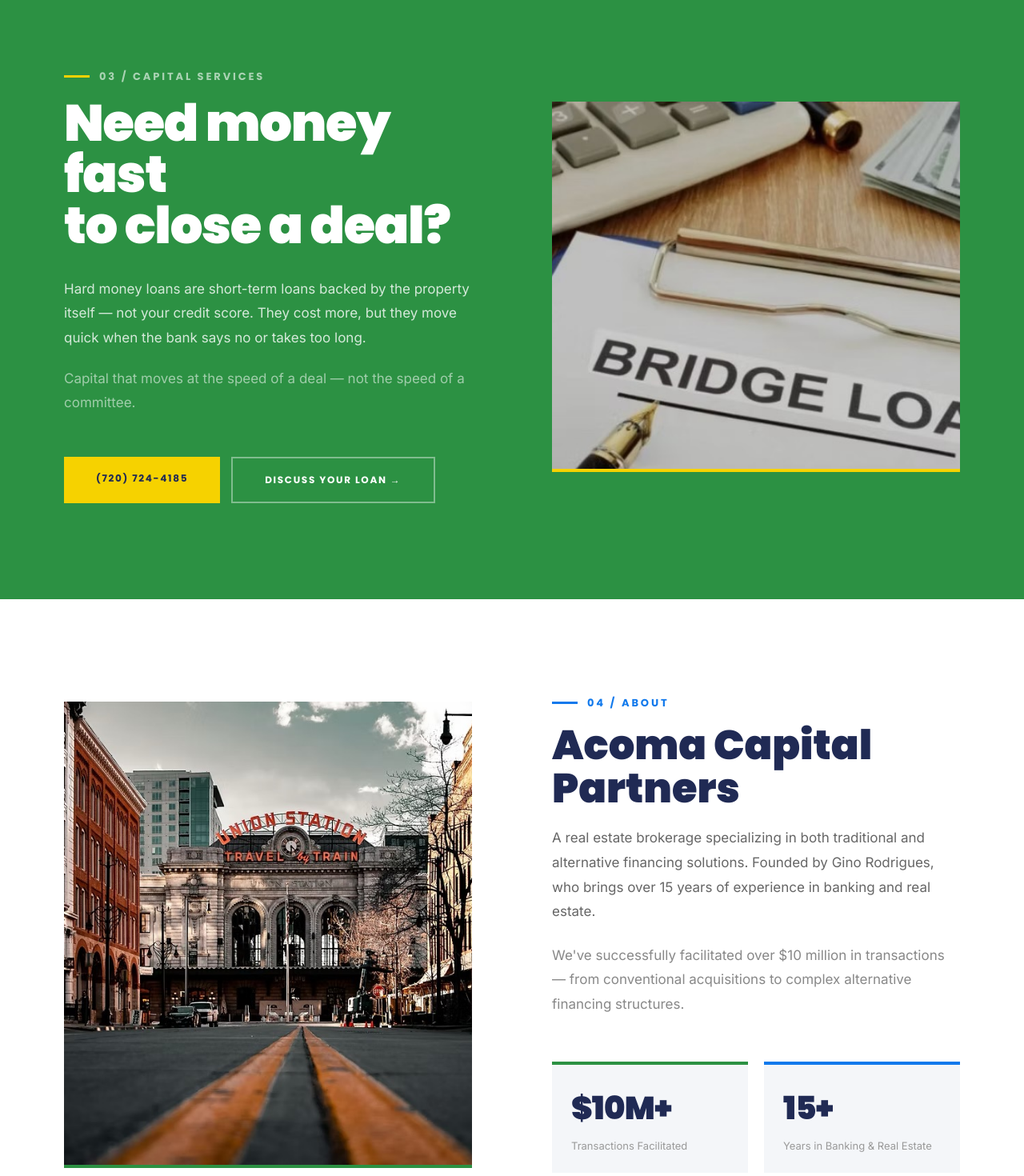
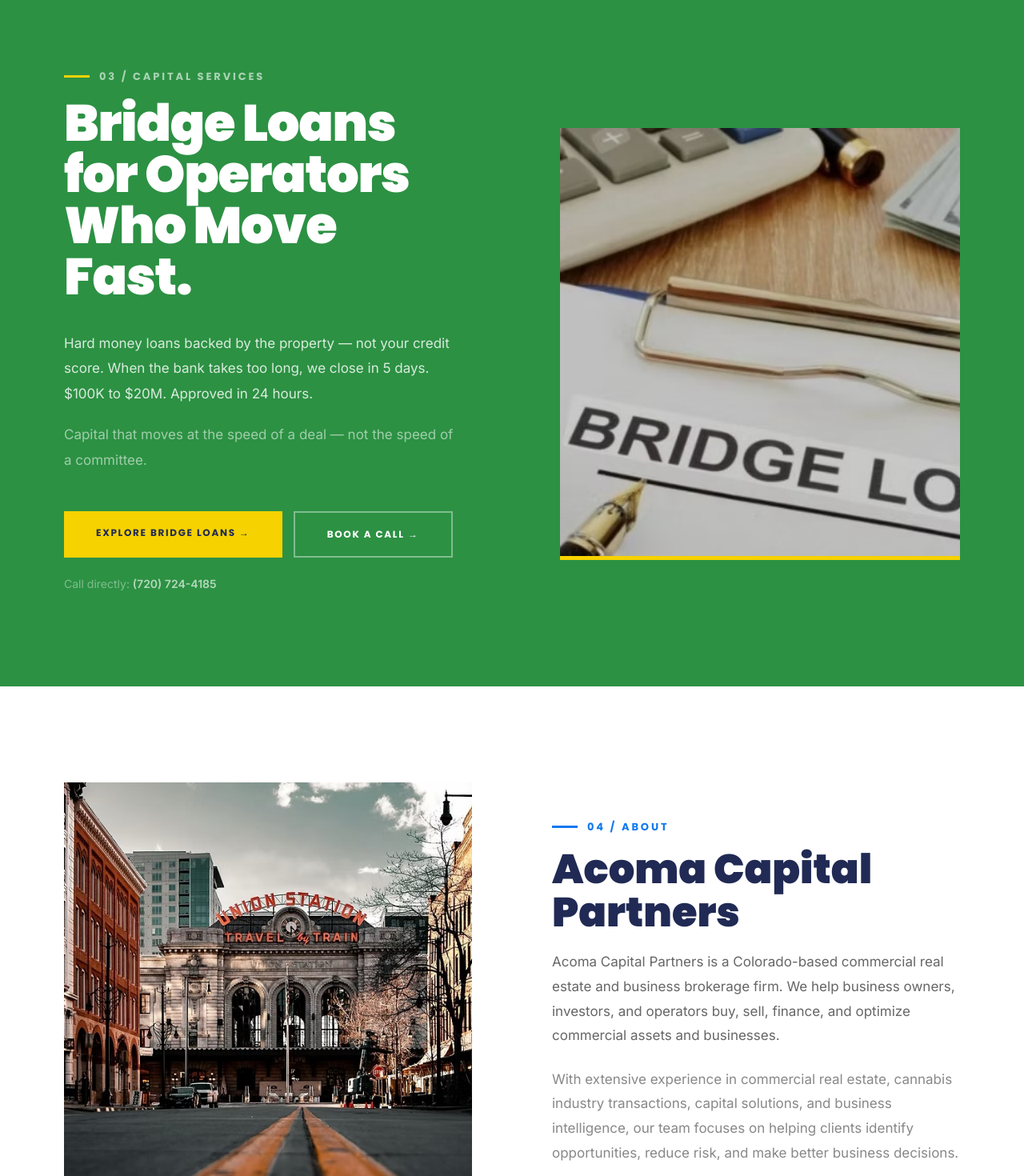
Before and after one commit to ginorod-droid/nextjs, a Next.js app: page / in a window 1280 px wide. Shown: the part 3800-5270 px from the top of the page at 80% size. Built offline with nearby package versions, Linux system fonts and the light colour scheme.

Commit message:
Hard money section — new title, breathing room, better buttons

```diff
--- a/app/page.tsx
+++ b/app/page.tsx
@@ -332,41 +332,51 @@
       </section>
 
       {/* ── HARD MONEY ── */}
-      <section id="hardmoney" style={{ padding: "120px 0", background: GREEN }}>
-        <div style={{ maxWidth: 1200, margin: "0 auto", padding: "0 40px", display: "grid", gridTemplateColumns: "1fr 1fr", gap: 100, alignItems: "center" }}>
-          <div>
+      <section id="hardmoney" style={{ background: GREEN, padding: "120px 0" }}>
+        <div style={{ maxWidth: 1200, margin: "0 auto", padding: "0 40px" }}>
+
+          {/* Section label */}
+          <FadeUp>
+            <p style={{ fontFamily: P, fontWeight: 700, fontSize: 13, letterSpacing: "0.22em", textTransform: "uppercase", color: "rgba(255,255,255,0.6)", marginBottom: 16, display: "flex", alignItems: "center", gap: 12 }}>
+              <span style={{ display: "inline-block", width: 32, height: 3, background: YELLOW, flexShrink: 0 }} />
+              03 / Capital Services
+            </p>
+          </FadeUp>
+
+          {/* Two-col: text left, image right — with generous gap */}
+          <div style={{ display: "grid", gridTemplateColumns: "1fr 1fr", gap: 120, alignItems: "center", marginTop: 8 }}>
             <FadeUp>
-              <p style={{ fontFamily: P, fontWeight: 700, fontSize: 13, letterSpacing: "0.22em", textTransform: "uppercase", color: "rgba(255,255,255,0.6)", marginBottom: 16, display: "flex", alignItems: "center", gap: 12 }}>
-                <span style={{ display: "inline-block", width: 32, height: 3, background: YELLOW, flexShrink: 0 }} />
-                03 / Capital Services
+              <h2 style={{ fontFamily: P, fontWeight: 900, fontSize: "clamp(36px,5vw,68px)", lineHeight: 1.0, color: W, marginBottom: 36, letterSpacing: "-0.02em" }}>
+                Bridge Loans for Operators Who Move Fast.
+              </h2>
+              <p style={{ fontFamily: I, fontSize: 17, lineHeight: 1.85, color: "rgba(255,255,255,0.82)", marginBottom: 20 }}>
+                Hard money loans backed by the property — not your credit score. When the bank takes too long, we close in 5 days. $100K to $20M. Approved in 24 hours.
               </p>
-              <h2 style={{ fontFamily: P, fontWeight: 900, fontSize: "clamp(36px,5vw,64px)", lineHeight: 1.0, color: W, marginBottom: 32, letterSpacing: "-0.02em" }}>
-                Need money fast<br />to close a deal?
-              </h2>
-              <p style={{ fontFamily: I, fontSize: 17, lineHeight: 1.8, color: "rgba(255,255,255,0.8)", marginBottom: 20 }}>
-                Hard money loans are short-term loans backed by the property itself — not your credit score. They cost more, but they move quick when the bank says no or takes too long.
-              </p>
-              <p style={{ fontFamily: I, fontSize: 17, lineHeight: 1.8, color: "rgba(255,255,255,0.55)", marginBottom: 52 }}>
+              <p style={{ fontFamily: I, fontSize: 17, lineHeight: 1.85, color: "rgba(255,255,255,0.55)", marginBottom: 48 }}>
                 Capital that moves at the speed of a deal — not the speed of a committee.
               </p>
-              <div style={{ display: "flex", gap: 14, flexWrap: "wrap" }}>
-                <a href="tel:7207244185" style={{ fontFamily: P, fontWeight: 700, fontSize: 12, letterSpacing: "0.14em", textTransform: "uppercase", background: YELLOW, color: NAVY, padding: "18px 40px", textDecoration: "none" }}>
-                  (720) 724-4185
+              <div style={{ display: "flex", gap: 14, flexWrap: "wrap", marginBottom: 24 }}>
+                <a href="/bridge-loans" style={{ fontFamily: P, fontWeight: 700, fontSize: 12, letterSpacing: "0.14em", textTransform: "uppercase", background: YELLOW, color: NAVY, padding: "18px 40px", textDecoration: "none" }}>
+                  Explore Bridge Loans →
                 </a>
-                <a href="/bridge-loans" style={{ fontFamily: P, fontWeight: 700, fontSize: 12, letterSpacing: "0.14em", textTransform: "uppercase", border: "2px solid rgba(255,255,255,0.4)", color: W, padding: "18px 40px", textDecoration: "none" }}>
-                  Discuss Your Loan →
+                <a href="https://calendar.google.com/calendar/u/0/appointments/schedules/AcZssZ09rs3O9rwu5VlkCzoqHWgwKnPa1cAivEx_mCwHugssbgmq6Kgc8NjBPUSvFlW-u82tAyBpePoI?gv=true" target="_blank" rel="noopener" style={{ fontFamily: P, fontWeight: 700, fontSize: 12, letterSpacing: "0.14em", textTransform: "uppercase", border: "2px solid rgba(255,255,255,0.4)", color: W, padding: "18px 40px", textDecoration: "none" }}>
+                  Book a Call →
                 </a>
+              </div>
+              <p style={{ fontFamily: I, fontSize: 14, color: "rgba(255,255,255,0.4)", marginBottom: 0 }}>
+                Call directly: <a href="tel:7207244185" style={{ color: "rgba(255,255,255,0.65)", textDecoration: "none", fontWeight: 600 }}>(720) 724-4185</a>
+              </p>
+            </FadeUp>
+
+            <FadeUp delay={0.15}>
+              <div style={{ position: "relative" }}>
+                <div style={{ position: "relative", height: 540, overflow: "hidden" }}>
+                  <Image src="/hardmoney.jpeg" alt="Bridge Loans" fill style={{ objectFit: "cover" }} />
+                </div>
+                <div style={{ position: "absolute", bottom: 0, left: 0, right: 0, height: 5, background: YELLOW }} />
               </div>
             </FadeUp>
           </div>
-          <FadeUp delay={0.15}>
-            <div style={{ position: "relative" }}>
-              <div style={{ position: "relative", height: 460, overflow: "hidden" }}>
-                <Image src="/hardmoney.jpeg" alt="Hard Money Loans" fill style={{ objectFit: "cover" }} />
-              </div>
-              <div style={{ position: "absolute", bottom: -3, left: 0, right: 0, height: 4, background: YELLOW }} />
-            </div>
-          </FadeUp>
         </div>
       </section>
 
@@ -391,22 +401,12 @@
                 Acoma Capital Partners
               </h2>
               <p style={{ fontFamily: I, fontSize: 17, lineHeight: 1.8, color: "#666", marginBottom: 24 }}>
-                A real estate brokerage specializing in both traditional and alternative financing solutions. Founded by Gino Rodrigues, who brings over 15 years of experience in banking and real estate.
+                Acoma Capital Partners is a Colorado-based commercial real estate and business brokerage firm. We help business owners, investors, and operators buy, sell, finance, and optimize commercial assets and businesses.
               </p>
               <p style={{ fontFamily: I, fontSize: 17, lineHeight: 1.8, color: "#888", marginBottom: 56 }}>
-                We&apos;ve successfully facilitated over $10 million in transactions — from conventional acquisitions to complex alternative financing structures.
+                With extensive experience in commercial real estate, cannabis industry transactions, capital solutions, and business intelligence, our team focuses on helping clients identify opportunities, reduce risk, and make better business decisions.
               </p>
             </FadeUp>
-            <div style={{ display: "grid", gridTemplateColumns: "1fr 1fr", gap: 20 }}>
-              {([["$10M+","Transactions Facilitated", GREEN],["15+","Years in Banking & Real Estate", BLUE]] as [string,string,string][]).map(([n,l,c],i) => (
-                <FadeUp key={i} delay={i*0.1}>
-                  <div style={{ padding: 24, background: "#f4f6f9", borderTop: `4px solid ${c}` }}>
-                    <div style={{ fontFamily: P, fontWeight: 900, fontSize: 40, color: NAVY, letterSpacing: "-0.02em", marginBottom: 8 }}>{n}</div>
-                    <div style={{ fontFamily: I, fontSize: 13, color: "#999", lineHeight: 1.5 }}>{l}</div>
-                  </div>
-                </FadeUp>
-              ))}
-            </div>
           </div>
         </div>
       </section>
```
